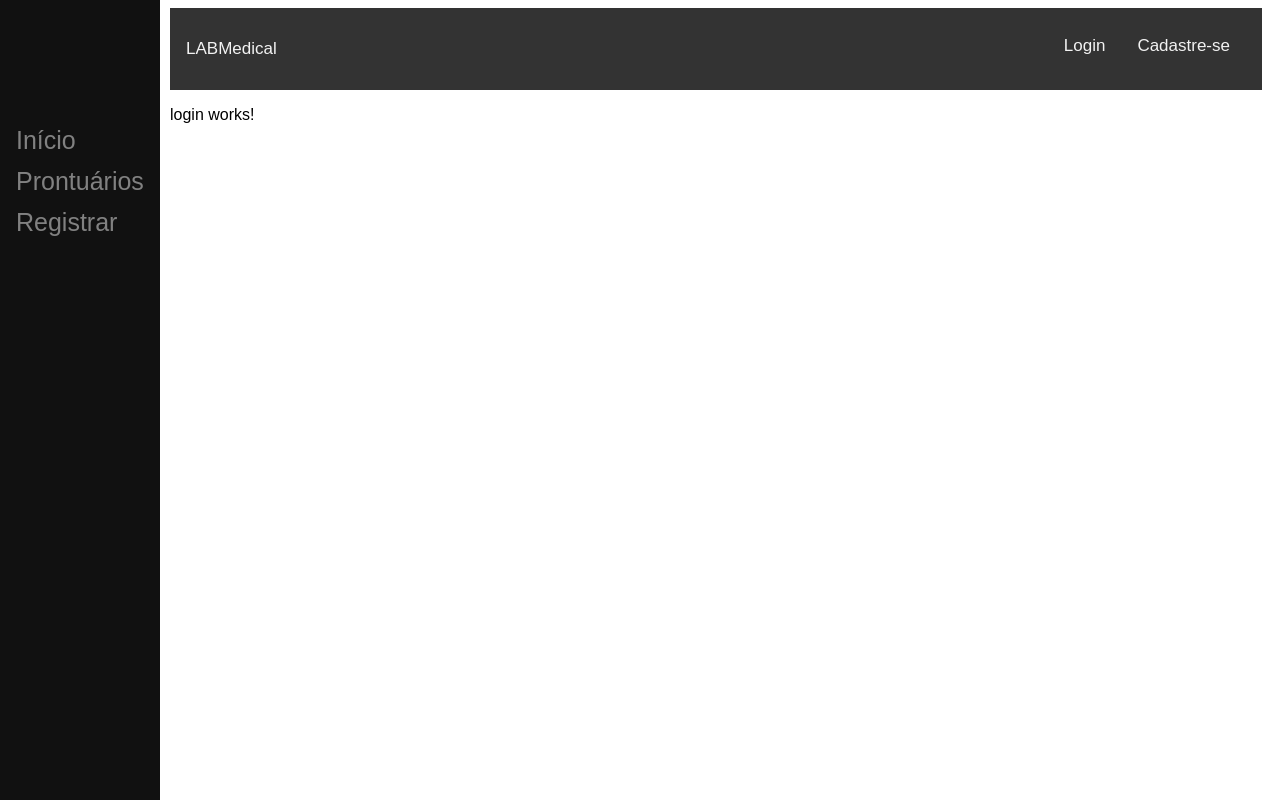
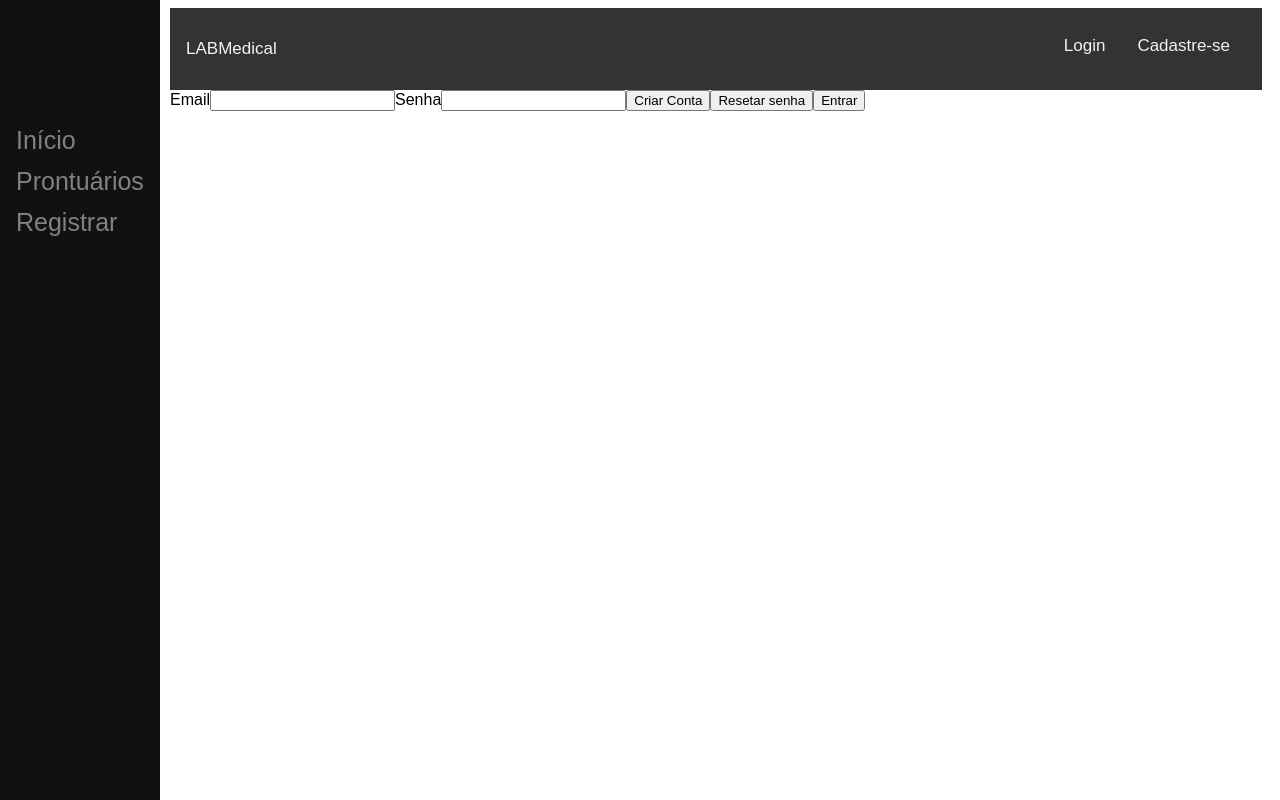
Before and after one commit to heloiseap/LABMedical, an Angular app in the folder LABMedical/: page /login in a window 1280 px wide. Built offline with nearby package versions, Linux system fonts and the light colour scheme.

Commit message:
form login e cadastro criado
todo: ligar com db, validacoes customizadas

```diff
--- a/LABMedical/src/app/cadastro/cadastro.component.html
+++ b/LABMedical/src/app/cadastro/cadastro.component.html
@@ -1 +1,35 @@
-<p>cadastro works!</p>
+<form
+    class="formulario"
+    (ngSubmit)="cadastrarUser()"
+    [formGroup]="cadastroUserForm">
+
+    <label for="nomeUser">Nome completo</label>
+    <input
+        type="text"
+        id="nomeUser"
+        name="nomeUser"
+        formControlName="nomeUser"/>
+
+    <label for="emailUser">Email</label>
+    <input
+        type="email"
+        id="emailUser"
+        name="emailUser"
+        formControlName="emailUser"/>
+
+    <label for="senhaUser">Senha</label>
+    <input
+        type="password"
+        id="senhaUser"
+        name="senhaUser"
+        formControlName="senhaUser"/>
+
+    <label for="senhaRepetir">Repetir senha</label>
+    <input
+        type="password"
+        id="senhaRepetir"
+        name="senhaRepetir"
+        formControlName="senhaRepetir"/>
+
+    <button type="submit">Cadastre-se</button>
+</form>
--- a/LABMedical/src/app/cadastro/cadastro.component.ts
+++ b/LABMedical/src/app/cadastro/cadastro.component.ts
@@ -1,12 +1,32 @@
 import { Component } from '@angular/core';
+import { FormControl, FormGroup, ReactiveFormsModule } from '@angular/forms';
 
 @Component({
   selector: 'app-cadastro',
   standalone: true,
-  imports: [],
+  imports: [ReactiveFormsModule],
   templateUrl: './cadastro.component.html',
   styleUrl: './cadastro.component.scss'
 })
 export class CadastroComponent {
+  //email senha repetir senha
+  cadastroUserForm!: FormGroup
+  usuario = {
+    nome:'',
+    email:'',
+    senha:'',
+  }
+
+  ngOnInit() {
+    this.cadastroUserForm = new FormGroup({
+      nome: new FormControl(''),
+      email: new FormControl(''),
+      senha: new FormControl('')
+    })
+  }
+
+  cadastrarUser() {
+    //check senhas iguais
+  }
 
 }
--- a/LABMedical/src/app/login/login.component.html
+++ b/LABMedical/src/app/login/login.component.html
@@ -1 +1,23 @@
-<p>login works!</p>
+<form
+    class="formulario"
+    (ngSubmit)="fazerLogin()"
+    [formGroup]="loginForm">
+
+    <label for="emailUser">Email</label>
+    <input
+        type="email"
+        id="emailUser"
+        name="emailUser"
+        formControlName="emailUser"/>
+
+    <label for="senhaUser">Senha</label>
+    <input
+        type="password"
+        id="senhaUser"
+        name="senhaUser"
+        formControlName="senhaUser"/>
+
+    <button type="button" (click)="criarConta()">Criar Conta</button>
+    <button type="button" (click)="resetarSenha()">Resetar senha</button>
+    <button type="submit">Entrar</button>
+</form>
--- a/LABMedical/src/app/login/login.component.ts
+++ b/LABMedical/src/app/login/login.component.ts
@@ -1,12 +1,49 @@
-import { Component } from '@angular/core';
+import { Component, OnInit } from '@angular/core';
+import { FormControl, FormGroup, ReactiveFormsModule, Validators } from '@angular/forms';
+import { Router, RouterLink } from '@angular/router';
 
 @Component({
   selector: 'app-login',
   standalone: true,
-  imports: [],
+  imports: [ReactiveFormsModule, RouterLink],
   templateUrl: './login.component.html',
   styleUrl: './login.component.scss'
 })
-export class LoginComponent {
+export class LoginComponent implements OnInit {
+
+  loginForm!: FormGroup
+
+  login = {
+    emailUser: '',
+    senhaUser: ''
+  }
+
+  constructor(private router: Router){}
+
+  ngOnInit(): void {
+    //declarar aqui o form
+    this.loginForm = new FormGroup({
+      emailUser: new FormControl('',[
+        Validators.required
+      ]),
+      senhaUser: new FormControl('', [
+        Validators.required
+      ])
+    })
+  }
+
+  fazerLogin() {
+
+  }
+
+  criarConta() {
+    this.router.navigate(['cadastro'])
+  }
+
+  resetarSenha() {
+    //todo
+  }
+
+
 
 }
```
